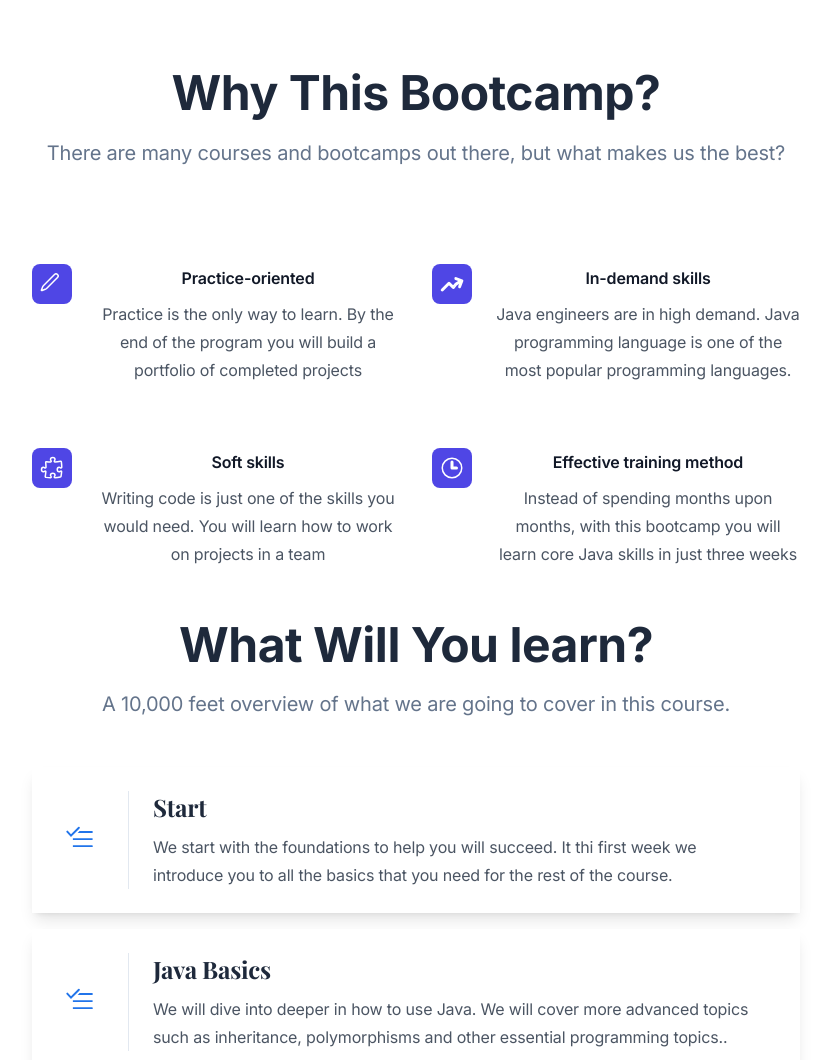
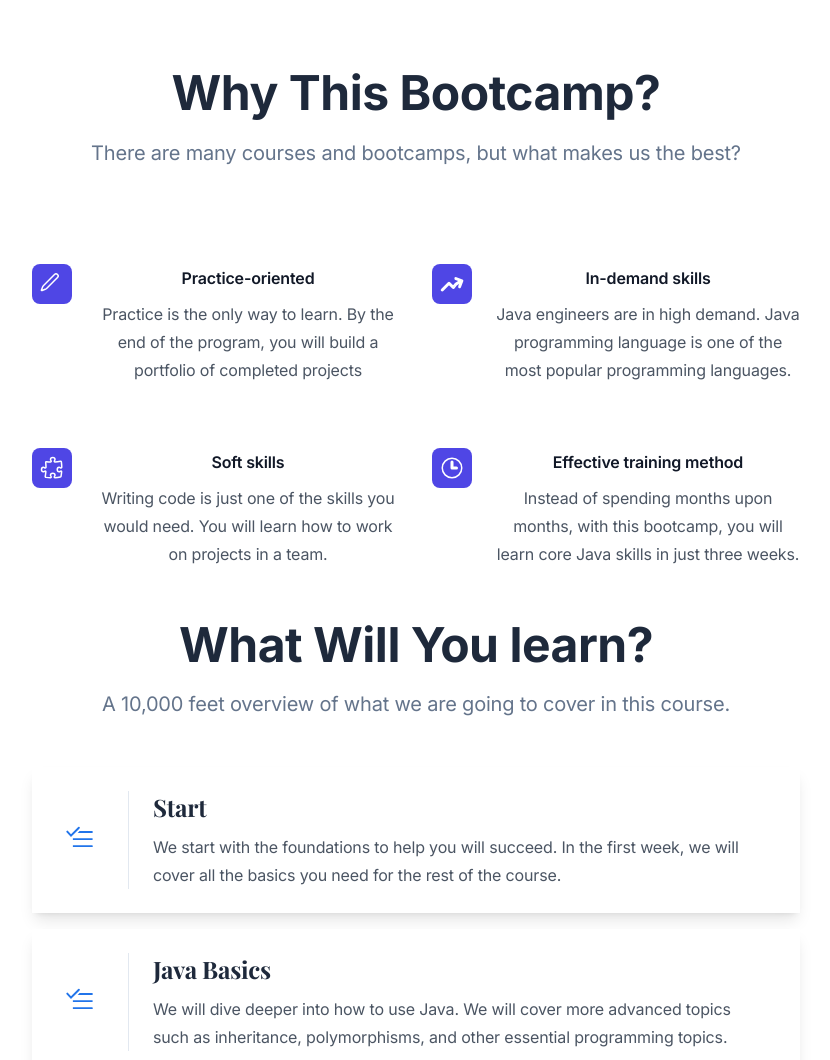
Before and after one commit to academy-eng/academy-eng.github.io, a website: page index.html in a window 1280 px wide. Shown: the part 1740-2800 px from the top of the page, without its empty margins (224-1054 px from the left). Drawn offline with nearby package versions, Linux system fonts and the light colour scheme; a web font is replaced by a local one.

Commit message:
Grammarly

```diff
--- a/index.html
+++ b/index.html
@@ -53,14 +53,8 @@
                             <!-- Content -->
                             <div class="text-center md:text-left md:min-w-[30rem]" data-aos="fade-right">
                                 <h1 class="h1 font-playfair-display text-slate-100 mb-4">Java Coding Bootcamp</h1>
-                                <p class="text-xl text-slate-400 mb-8">Learn the foundations of programming and Java language in just three weeks. </p>
-                                <p class="text-xl text-slate-400 mb-8">It is absolutely free.</p>
+                                <p class="text-xl text-slate-400 mb-8">Learn the foundations of programming and Java language in just three weeks for free.</p>
                                 <div class="max-w-xs mx-auto sm:max-w-none sm:flex sm:justify-center md:justify-start space-y-4 sm:space-y-0 sm:space-x-4">
-                                    <!-- <div>
-                                        <a class="btn text-white bg-blue-600 hover:bg-blue-700 w-full group" href="request-demo.html">
-                                            Request Demo <span class="tracking-normal text-blue-300 group-hover:translate-x-0.5 transition-transform duration-150 ease-in-out ml-1">-&gt;</span>
-                                        </a>
-                                    </div> -->
                                     <div>
                                         <a class="btn text-white bg-slate-700 hover:bg-slate-800 w-full" href="#0">Sign Up</a>
                                     </div>
@@ -147,7 +141,7 @@
                           <div class="lg:max-w-lg">
                             <h1 class="mt-2 text-3xl font-bold tracking-tight text-gray-900 sm:text-5xl">Make the First Step in Your Engineering Career</h1>
                             <p class="mt-6 text-xl leading-8 text-gray-700">Are you interested in becoming a software engineer but don't know where to start? Then this Java coding bootcamp is for you!</p>
-                            <p class="mt-6 text-xl leading-8 text-gray-700"> Unlike other programs that focus on theory, we offer a practice-oriented learning environment where you will work on a variety of small projects with a cohort of fellow students. </p>
+                            <p class="mt-6 text-xl leading-8 text-gray-700">Unlike other programs that focus on theory, we offer a practice-oriented learning environment where you will work on various small projects with a cohort of fellow students.</p>
                           </div>
                         </div>
                       </div>
@@ -172,7 +166,7 @@
 
                         <div class="max-w-3xl mx-auto text-center pb-12">
                             <h2 class="h2 text-slate-800 mb-4">Why This Bootcamp?</h2>
-                            <p class="text-xl text-slate-500">There are many courses and bootcamps out there, but what makes us the best?</p>
+                            <p class="text-xl text-slate-500">There are many courses and bootcamps, but what makes us the best?</p>
 
                             <div class="mx-auto mt-16 max-w-2xl sm:mt-20 lg:mt-24 lg:max-w-4xl">
                                 <dl class="grid max-w-xl grid-cols-1 gap-y-10 gap-x-8 lg:max-w-none lg:grid-cols-2 lg:gap-y-16">
@@ -185,7 +179,7 @@
                                       </div>
                                       Practice-oriented
                                     </dt>
-                                    <dd class="mt-2 text-base leading-7 text-gray-600">Practice is the only way to learn. By the end of the program you will build a portfolio of completed projects</dd>
+                                    <dd class="mt-2 text-base leading-7 text-gray-600">Practice is the only way to learn. By the end of the program, you will build a portfolio of completed projects</dd>
                                   </div>
 
                                   <div class="relative pl-16">
@@ -209,7 +203,7 @@
                                       </div>
                                       Soft skills
                                     </dt>
-                                    <dd class="mt-2 text-base leading-7 text-gray-600">Writing code is just one of the skills you would need. You will learn how to work on projects in a team</dd>
+                                    <dd class="mt-2 text-base leading-7 text-gray-600">Writing code is just one of the skills you would need. You will learn how to work on projects in a team.</dd>
                                   </div>
 
                                   <div class="relative pl-16">
@@ -221,7 +215,7 @@
                                       </div>
                                       Effective training method
                                     </dt>
-                                    <dd class="mt-2 text-base leading-7 text-gray-600">Instead of spending months upon months, with this bootcamp you will learn core Java skills in just three weeks</dd>
+                                    <dd class="mt-2 text-base leading-7 text-gray-600">Instead of spending months upon months, with this bootcamp, you will learn core Java skills in just three weeks.</dd>
                                   </div>
                                 </dl>
                               </div>
@@ -248,7 +242,7 @@
                                                 <a class="text-slate-800 hover:underline hover:decoration-blue-100" href="#0">Start</a>
                                             </h2>
                                         </header>
-                                        <p class="mt-2 text-base leading-7 text-gray-600">We start with the foundations to help you will succeed. It thi first week we introduce you to all the basics that you need for the rest of the course.</p>
+                                        <p class="mt-2 text-base leading-7 text-gray-600">We start with the foundations to help you will succeed. In the first week, we will cover all the basics you need for the rest of the course.</p>
                                     </div>
                                 </div>
                             </article>
@@ -267,7 +261,7 @@
                                                 <a class="text-slate-800 hover:underline hover:decoration-blue-100" href="#0">Java Basics</a>
                                             </h2>
                                         </header>
-                                        <p class="mt-2 text-base leading-7 text-gray-600">We will dive into deeper in how to use Java. We will cover more advanced topics such as inheritance, polymorphisms and other essential programming topics..</p>
+                                        <p class="mt-2 text-base leading-7 text-gray-600">We will dive deeper into how to use Java. We will cover more advanced topics such as inheritance, polymorphisms, and other essential programming topics.</p>
                                     </div>
                                 </div>
                             </article>
@@ -286,11 +280,10 @@
                                                 <a class="text-slate-800 hover:underline hover:decoration-blue-100" href="#0">Week of projects</a>
                                             </h2>
                                         </header>
-                                        <p class="text-slate-500 mb-4">Culmination of the bootcamp! This week ends with writing the first real program. Your life will never be the same.</p>
+                                        <p class="text-slate-500 mb-4">The culmination of the bootcamp! This week ends with writing the first real program. After that, your life will never be the same.</p>
                                     </div>
                                 </div>
                             </article>
-
                         </div>
 
                         <div class="max-w-3xl mx-auto text-center pt-12">
```
